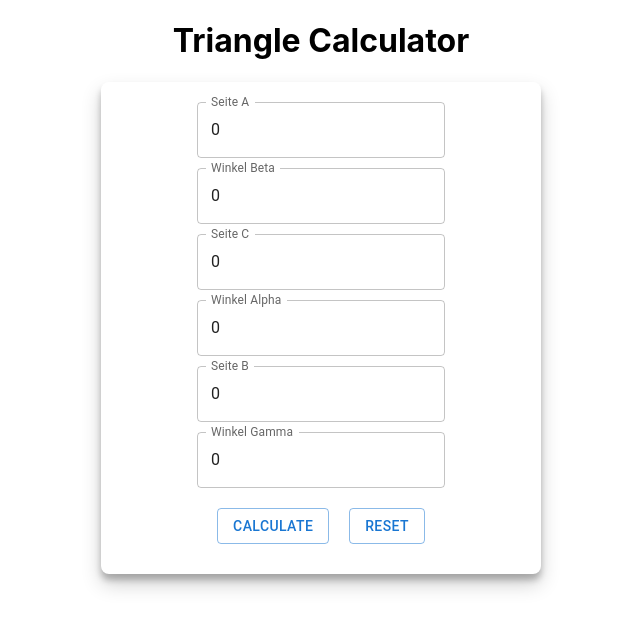
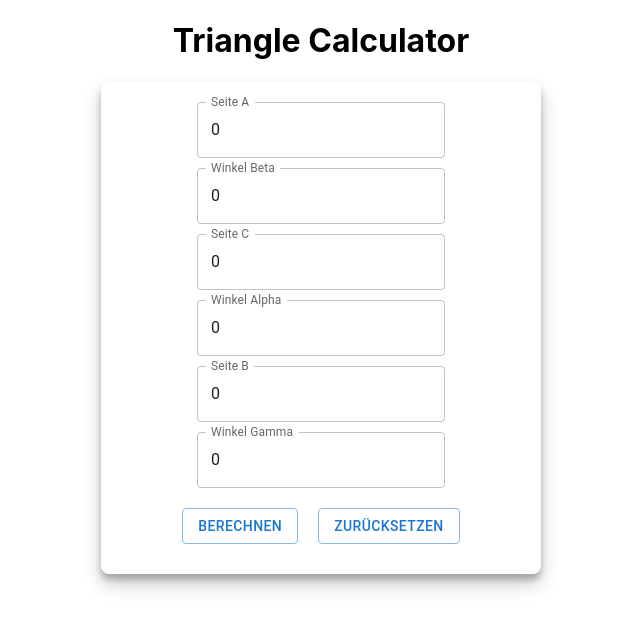
Before and after one commit to Pachj/triangle-calculator, a React (Create React App) app: page / in a window 1280 px wide. Shown: the top 628 px of the page, without its empty margins (319-959 px from the left). Built offline with nearby package versions, Linux system fonts and the light colour scheme.

Commit message:
button text changed

```diff
--- a/src/InputForm.jsx
+++ b/src/InputForm.jsx
@@ -50,14 +50,14 @@ export default function InputForm(props) {
           onClick={props.calculate}
           disabled={props.disabled}
         >
-          Calculate
+          Berechnen
         </Button>
         <Button
           sx={{ margin: "10px" }}
           variant="outlined"
           onClick={props.resetCalculator}
         >
-          Reset
+          Zurücksetzen
         </Button>
       </div>
     </div>
```
